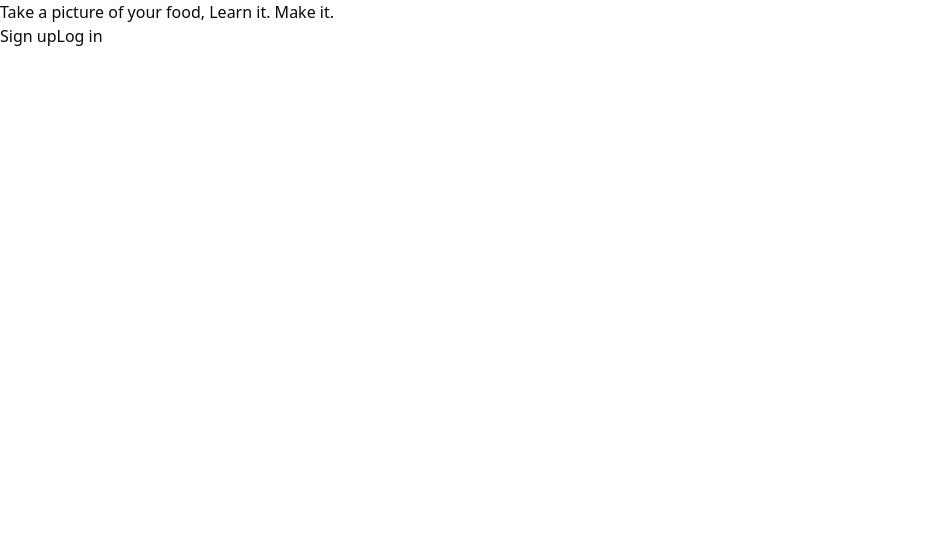
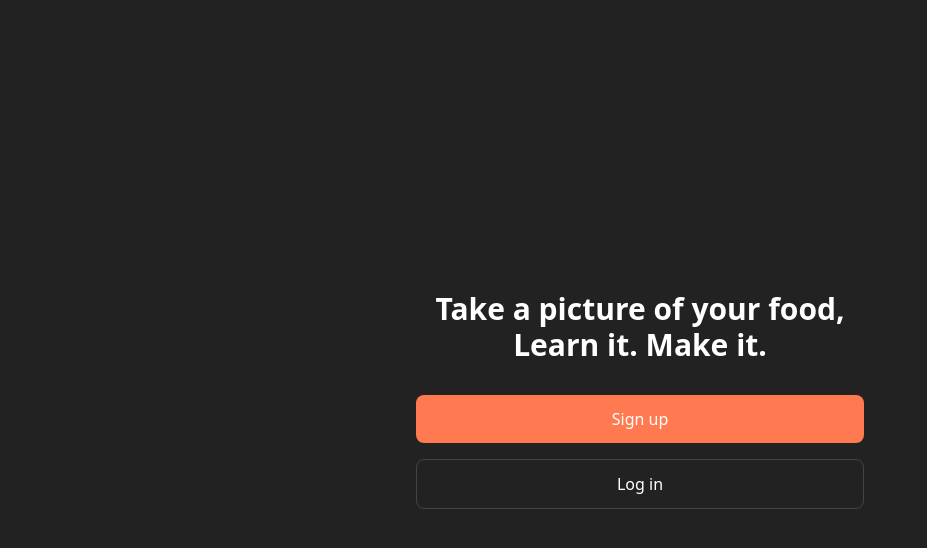
Before and after one commit to rahmlad-aramide/naija-nutri-hub-frontend, a Next.js app: page / in a window 1280 px wide. Shown: the top 548 px of the page, without its empty margins (0-927 px from the left). Built offline with nearby package versions, Linux system fonts and the light colour scheme.

Commit message:
Update page to include button link to the login page

```diff
--- a/src/app/page.tsx
+++ b/src/app/page.tsx
@@ -3,14 +3,26 @@ import Link from "next/link";
 
 export default function Home() {
   return (
-    <>
-      <header>
-        <h1>Take a picture of your food, Learn it. Make it.</h1>
-      </header>
-      <main>
-        <Link href="/signup">Sign up</Link>
-        <Link href="/login">Log in</Link>
+    <div className="flex flex-col items-center justify-center min-h-screen bg-[#222222] px-4">
+      <main className="w-full max-w-md text-center">
+        <header className="mb-8">
+          <h1 className="text-3xl font-bold text-white mb-2">Take a picture of your food, Learn it. Make it.</h1>
+        </header>
+        <div className="space-y-4">
+          <Link
+            href="/signup"
+            className="block w-full bg-[#FF7A50] hover:bg-[#FF7A50]/90 text-white py-3 px-6 rounded-md text-center font-medium transition-colors"
+          >
+            Sign up
+          </Link>
+          <Link
+            href="/login"
+            className="block w-full border border-[#444444] text-white hover:bg-[#444444] py-3 px-6 rounded-md text-center font-medium transition-colors"
+          >
+            Log in
+          </Link>
+        </div>
       </main>
-    </>
+    </div>
   );
 }
```
